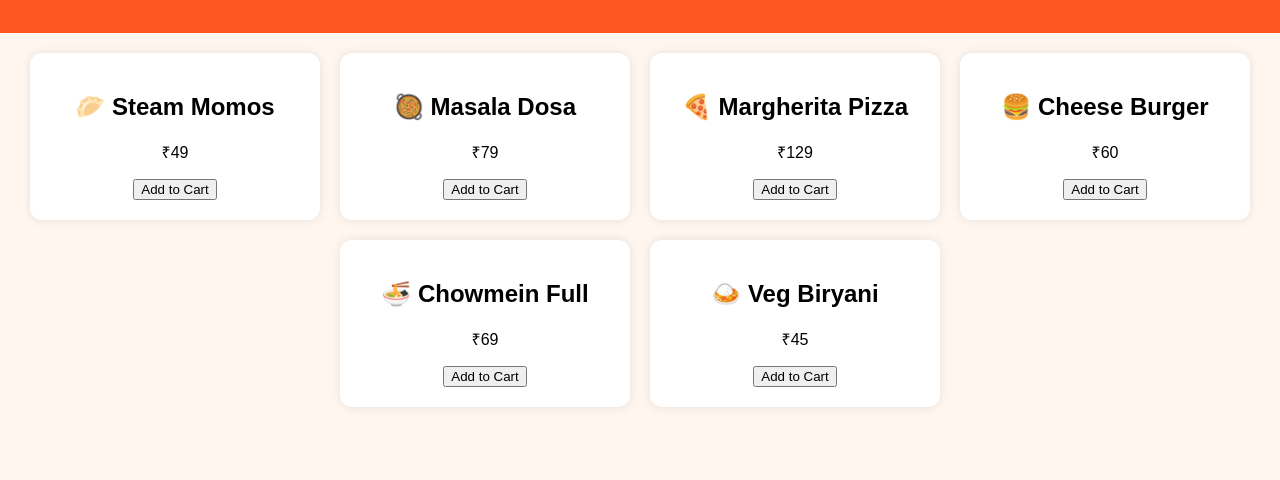
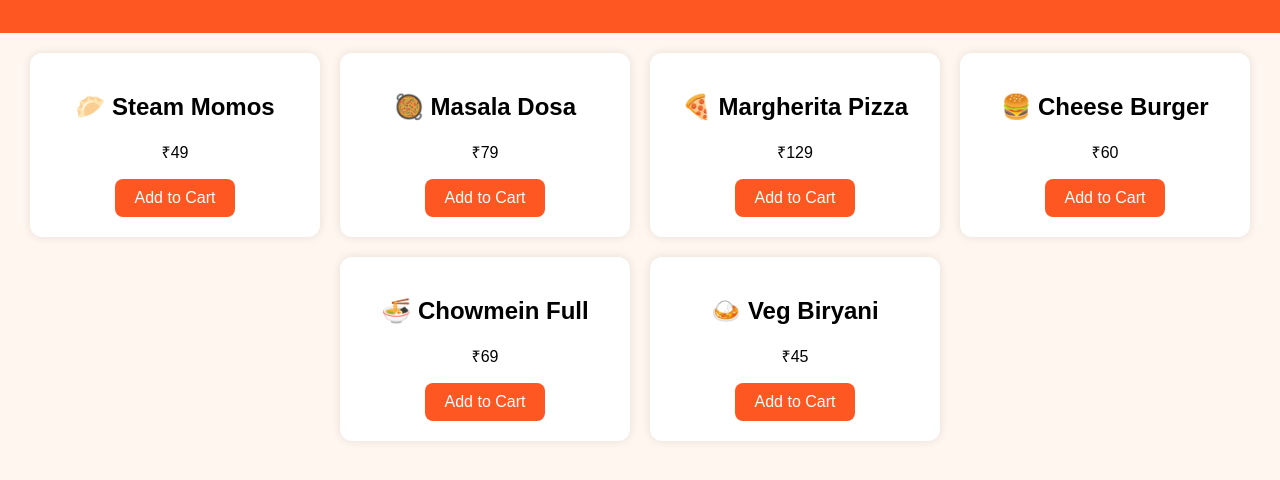
Before and after one commit to rv0678886-maker/family-flavour, a plain HTML site: page menu.html in a window 1280 px wide. Shown: the part 104-584 px from the top of the page. Drawn offline with Linux system fonts and the light colour scheme.

Commit message:
Update style.css

```diff
--- a/style.css
+++ b/style.css
@@ -52,3 +52,16 @@ text-align:center;
 padding:20px;
 margin-top:30px;
 }
+button{
+background:#ff5722;
+color:white;
+border:none;
+padding:10px 20px;
+border-radius:8px;
+cursor:pointer;
+font-size:16px;
+}
+
+button:hover{
+background:#e64a19;
+}
```
